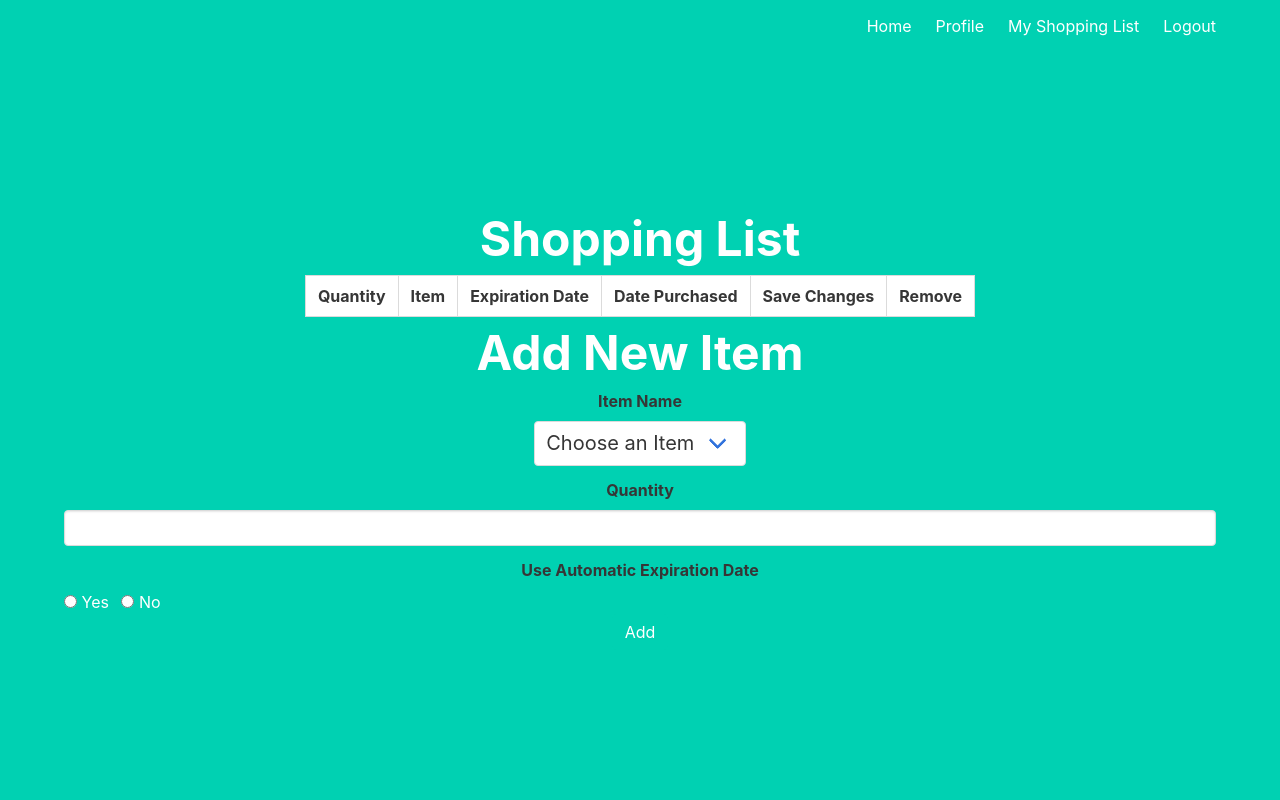
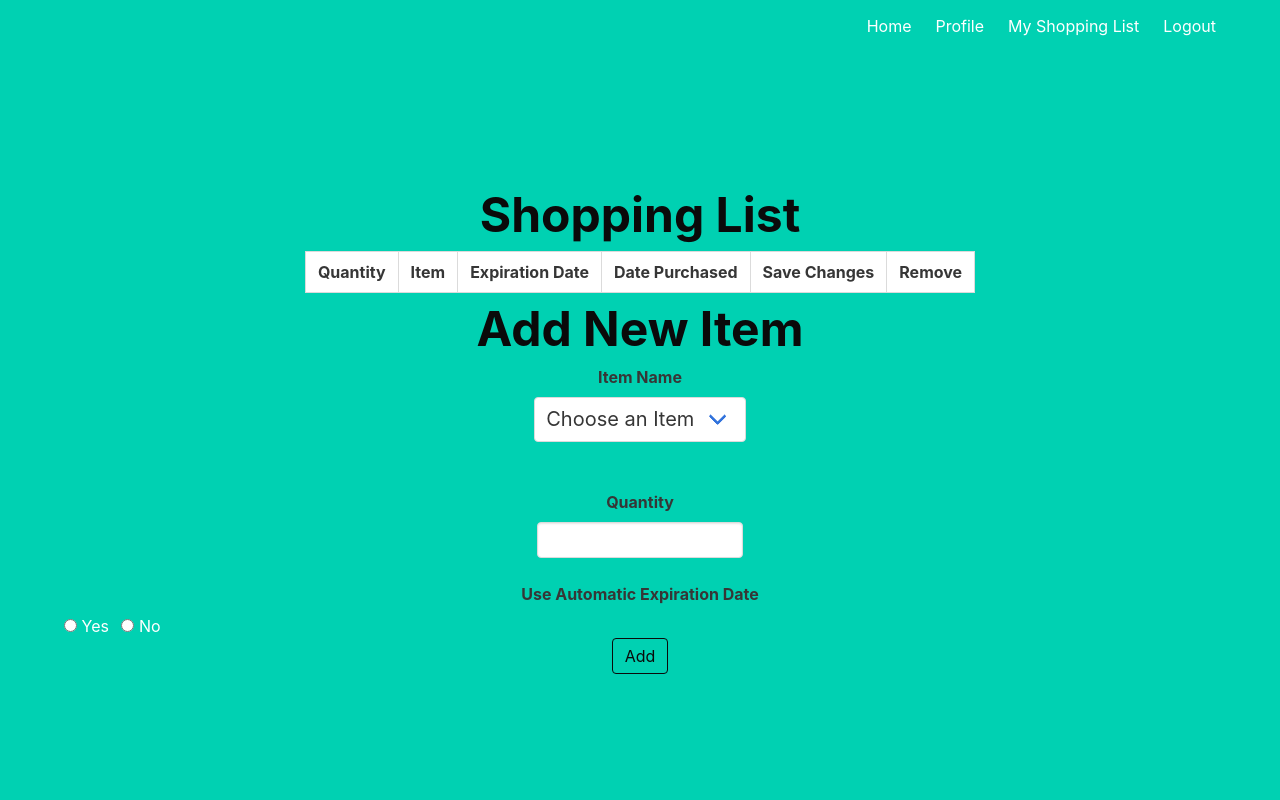
Before and after one commit to andrewtshen/supershop, a Flask app: page /inventory in a window 1280 px wide. Run offline with Flask 2, Linux system fonts and the light colour scheme; a user stored in the database is signed in; data that the repository does not hold is empty.

Commit message:
Redesign UI

```diff
--- a/project/templates/inventory.html
+++ b/project/templates/inventory.html
@@ -72,7 +72,7 @@
 </style>
 
 <div>
-<h1 class="has-text-centered is-size-1"><strong>Shopping List</strong></h1>
+<h1 class="has-text-centered has-text-black is-size-1"><strong>Shopping List</strong></h1>
 <table class="table is-bordered" id="ItemTable">
   <thead>
     <tr>
@@ -89,7 +89,7 @@
 
 
 <div>
-  <h1 class="has-text-centered is-size-1"><strong>Add New Item</strong></h1>
+  <h1 class="has-text-centered has-text-black is-size-1"><strong>Add New Item</strong></h1>
   <form action="/shoppinglist" method="POST">
 
   <div class="field">
@@ -101,12 +101,12 @@
         <option value="Other">Other</option>
       </select>
     </div>
-    <div>
+    <div class="column is-three-fifths is-offset-one-fifth">
       <input class="input" type="text" name="name" id="Item" placeholder="Item Name" style="display:none; "/>
     </div>
   </div>
 
-  <div class="field">
+  <div class="field column is-one-fifth is-offset-two-fifths">
     <label class="label" for="Quantity">Quantity</label>
     <input class="input" type="number" name= "quantity" id="Quantity" step="1" min="0" max="100">
   </div>
@@ -114,7 +114,7 @@
    <div class="control">
     <label class="label has-text-centered">Use Automatic Expiration Date</label>
     <label class="radio">
-      <input type="radio" name="AutoDate" onclick='UseAutoDate(this.value);' value="Yes">
+      <input class="has-text-black" type="radio" name="AutoDate" onclick='UseAutoDate(this.value);' value="Yes">
       Yes
     </label>
     <label class="radio">
@@ -132,7 +132,7 @@
   </div>
 
   <div>
-    <input type="submit" class="button is-primary is-black" value="Add">
+    <input type="submit" class="button is-black is-outlined" value="Add">
   </div>
 
   </form>
```
Also changed, not shown: project/templates/shoppinglist.html (+5 -5 lines).
